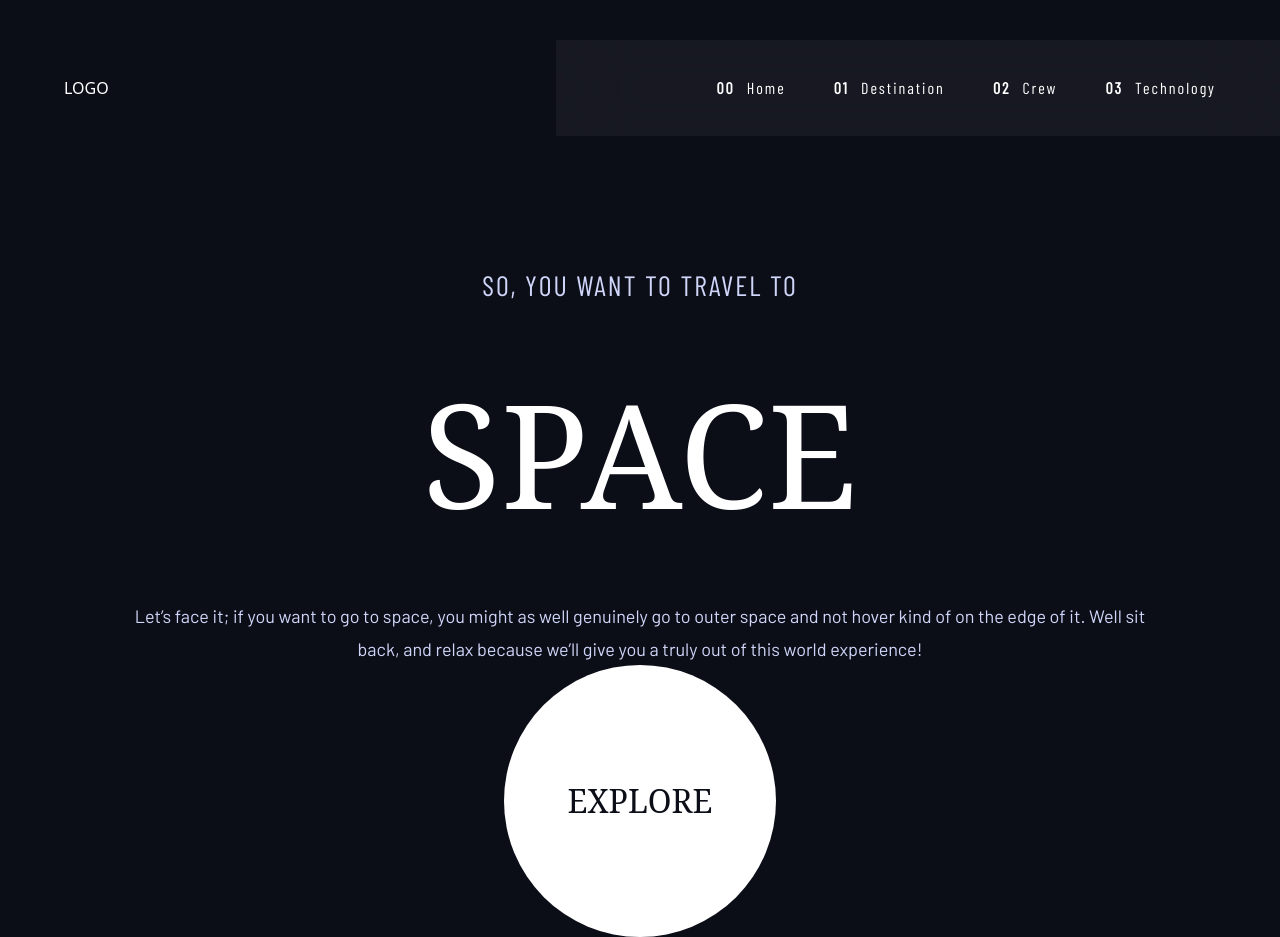
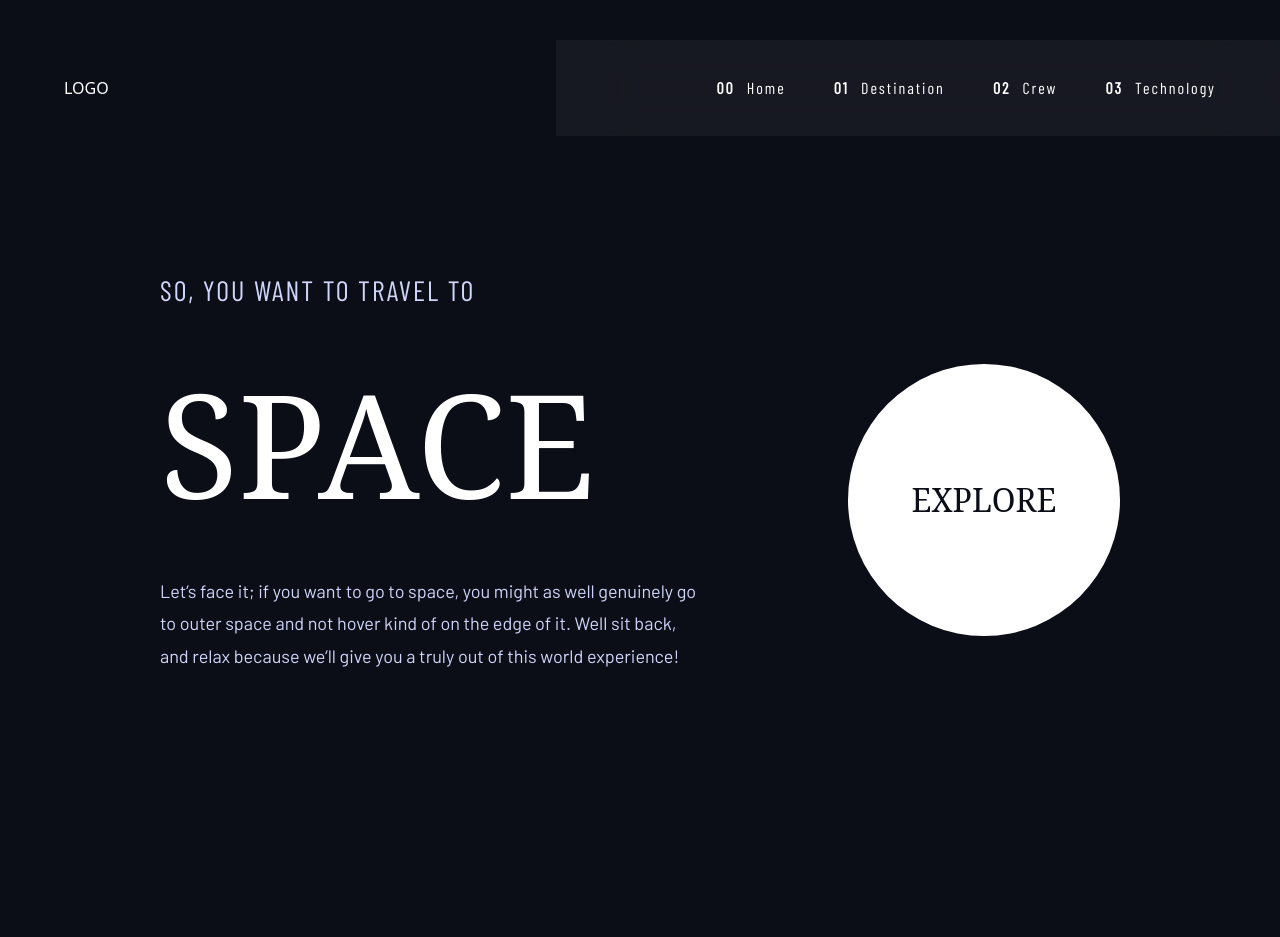
Before and after one commit to 11amanraj/space-tourism, a Next.js app: page / in a window 1280 px wide. After the commit the page ends 800 px from the top, so only its background shows below. Built offline with nearby package versions, Linux system fonts and the light colour scheme; a web font is replaced by a local one.

Commit message:
Space Page done

```diff
--- a/app/globals.css
+++ b/app/globals.css
@@ -17,7 +17,7 @@
   .text-preset-1 {
     font-family: var(--font-bellefair);
     font-size: 144px;
-    line-height: 171.9%;
+    /* line-height: 171.9%; */
     letter-spacing: 0px;
   }
 
--- a/app/page.tsx
+++ b/app/page.tsx
@@ -6,15 +6,15 @@ export default function Home() {
       <main>
         <div className="flex flex-col h-[100dvh]">
           <NavBar />
-          <div>
-          </div>
-          <div className="flex flex-col items-center p-6 gap-6 md:p-32 md:pb-0">
-            <h3 className="text-preset-8 text-tertiary md:text-[28px]">SO, YOU WANT TO TRAVEL TO</h3>
-            <h1 className="text-preset-1 text-[80px] md:text-[144px]">SPACE</h1>
-            <p className="text-preset-9 text-tertiary text-center text-[15px] md:text-[18px]">Let’s face it; if you want to go to space, you might as well genuinely go to outer space and not hover kind of on the edge of it. Well sit back, and relax because we’ll give you a truly out of this world experience!</p>
-          </div>
-          <div className="flex-1 flex items-center justify-center">
-            <button className="text-preset-4 text-[18px] text-primary bg-secondary flex items-center justify-center rounded-full w-36 h-36 md:w-68 md:h-68 md:text-[32px]">EXPLORE</button>
+          <div className="flex flex-col h-[100dvh] lg:flex-row lg:px-40 lg:pb-32 lg:items-end lg:justify-between">
+            <div className="flex flex-col items-center p-6 gap-6 md:p-32 md:pb-0 lg:p-0 lg:w-135 lg:items-start">
+              <h3 className="text-preset-8 text-tertiary md:text-[28px]">SO, YOU WANT TO TRAVEL TO</h3>
+              <h1 className="text-preset-1 text-[80px] md:text-[144px]">SPACE</h1>
+              <p className="text-preset-9 text-tertiary text-center text-[15px] md:text-[18px] lg:text-start">Let’s face it; if you want to go to space, you might as well genuinely go to outer space and not hover kind of on the edge of it. Well sit back, and relax because we’ll give you a truly out of this world experience!</p>
+            </div>
+            <div className="flex-1 flex items-center justify-center lg:pb-9 lg:flex-0">
+              <button className="text-preset-4 text-[18px] text-primary bg-secondary flex items-center justify-center rounded-full w-36 h-36 md:w-68 md:h-68 md:text-[32px]">EXPLORE</button>
+            </div>
           </div>
         </div>
       </main>
```
